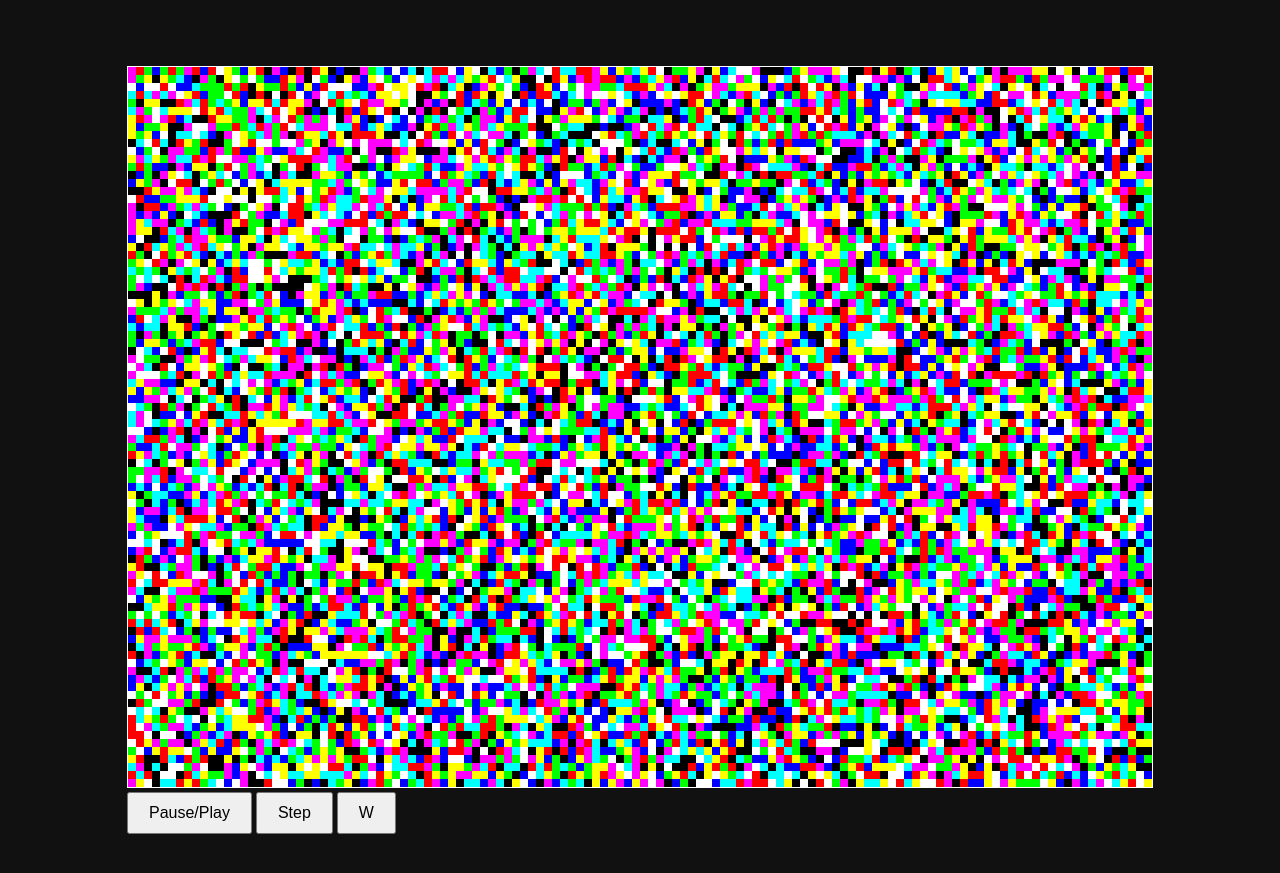
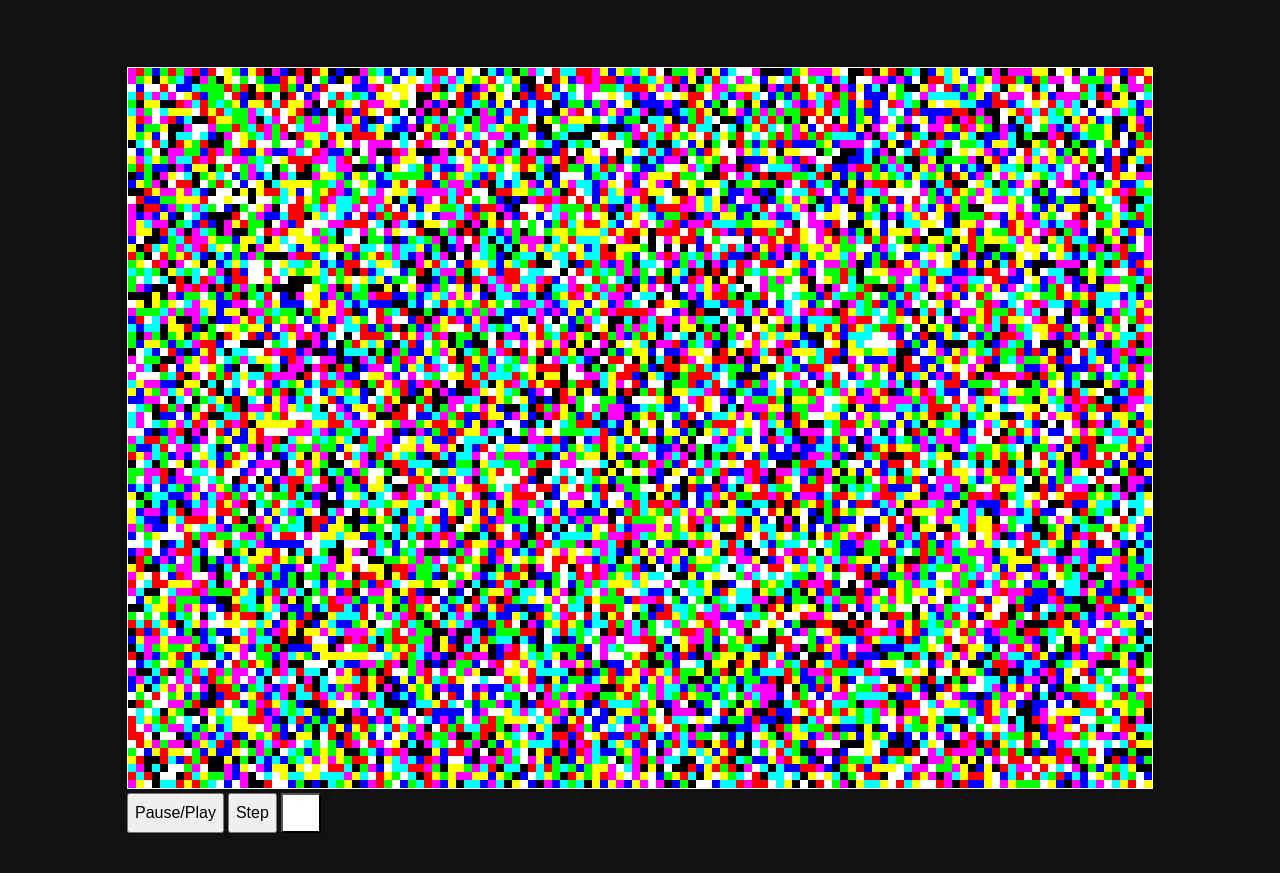
Before and after one commit to craylton/craylton.github.io, a Jekyll site: the page projects/gol/index.html, which Jekyll copies as it is, in a window 1280 px wide. Shown: the top 873 px of the page. Built offline with Jekyll 4.4.1, drawn with Linux system fonts in a browser that asks for light colours.

Commit message:
style new button a bit better

```diff
--- a/projects/gol/gol.js
+++ b/projects/gol/gol.js
@@ -25,7 +25,7 @@ const countNeighbors = (grid, x, y) => {
         }
     }
     return { R, G, B };
-}
+};
 
 export const calculateUpdatedGrid = (grid) => {
     const width = grid.length;
@@ -52,4 +52,4 @@ export const calculateUpdatedGrid = (grid) => {
         }
     }
     return newGrid;
-}
+};
--- a/projects/gol/index.html
+++ b/projects/gol/index.html
@@ -16,7 +16,7 @@
         <div>
             <button id="pausePlayButton">Pause/Play</button>
             <button id="stepButton">Step</button>
-            <button id="whiteButton">W</button>
+            <button id="whiteButton">a</button>
         </div>
     </div>
     <script type="module" src="index.js"></script>
--- a/projects/gol/index.js
+++ b/projects/gol/index.js
@@ -28,7 +28,7 @@ const gameLoop = () => {
     if (isPlaying) {
         requestAnimationFrame(gameLoop);
     }
-}
+};
 
 const pausePlay = () => {
     isPlaying = !isPlaying;
--- a/projects/gol/style.css
+++ b/projects/gol/style.css
@@ -13,7 +13,13 @@ canvas {
 }
 
 button {
-    padding: 10px 20px;
     font-size: 16px;
     cursor: pointer;
+    height: 40px;
 }
+
+#whiteButton {
+    background-color: white;
+    width: 40px;
+    color: white;
+}
```
Also changed, not shown: projects/gol/5.PNG (added).
